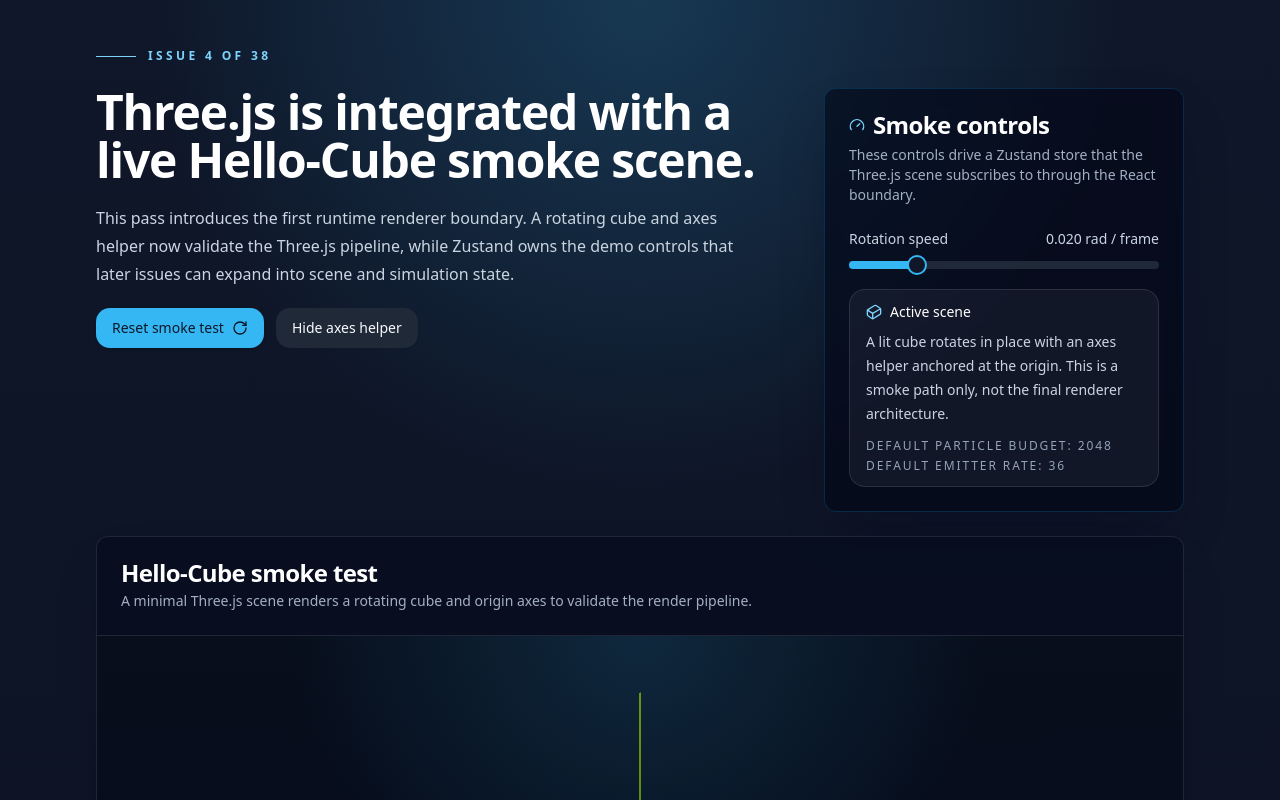
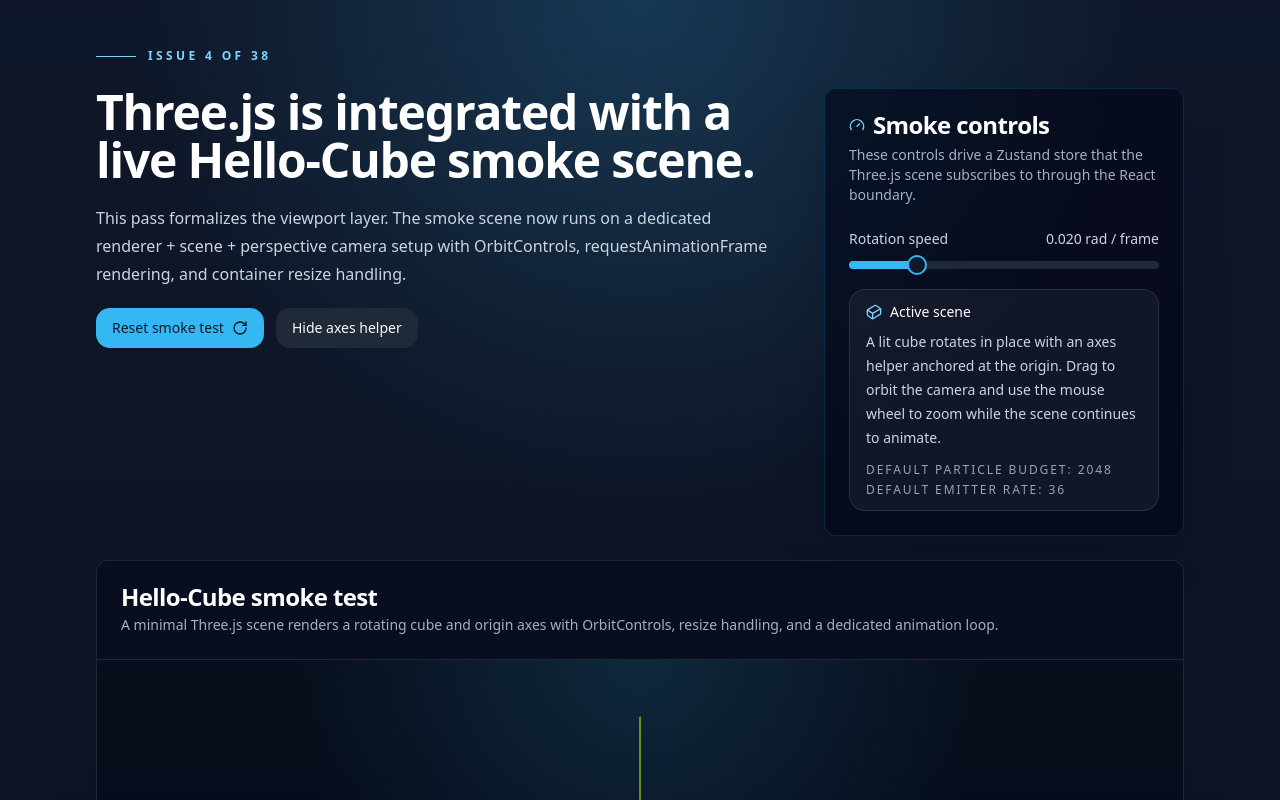
Before and after one commit to mtplayground/Alex-Hou-2024-test-25, a React (Vite) app: page / in a window 1280 px wide. Shown: the top 800 px of the page. Built offline with nearby package versions, Linux system fonts and the light colour scheme.

Commit message:
feat: Three.js renderer + scene + perspective camera + OrbitControls

```diff
--- a/src/render/helloCube.ts
+++ b/src/render/helloCube.ts
@@ -1,4 +1,5 @@
 import * as THREE from 'three'
+import { createThreeViewport } from '@/render/threeViewport'
 
 interface HelloCubeState {
   rotationSpeed: number
@@ -15,17 +16,15 @@
   container: HTMLElement,
   initialState: HelloCubeState,
 ): HelloCubeController {
-  const renderer = new THREE.WebGLRenderer({
-    alpha: true,
-    antialias: true,
+  const viewport = createThreeViewport({
+    cameraPosition: [2.8, 2.4, 3.6],
+    container,
+    target: [0, 0, 0],
   })
-  renderer.setPixelRatio(Math.min(window.devicePixelRatio, 2))
-  renderer.setClearAlpha(0)
-
-  const scene = new THREE.Scene()
-  const camera = new THREE.PerspectiveCamera(45, 1, 0.1, 100)
-  camera.position.set(2.8, 2.4, 3.6)
-  camera.lookAt(0, 0, 0)
+  const { controls, scene } = viewport
+  controls.maxDistance = 8
+  controls.minDistance = 2
+  controls.enablePan = false
 
   const ambientLight = new THREE.AmbientLight(0xffffff, 1.6)
   const directionalLight = new THREE.DirectionalLight(0x7dd3fc, 2.6)
@@ -48,50 +47,18 @@
   axesHelper.visible = initialState.showAxes
   scene.add(axesHelper)
 
-  container.appendChild(renderer.domElement)
-
-  let disposed = false
-  let animationFrame = 0
   let rotationSpeed = initialState.rotationSpeed
-
-  const resize = () => {
-    const width = Math.max(container.clientWidth, 1)
-    const height = Math.max(container.clientHeight, 1)
-
-    camera.aspect = width / height
-    camera.updateProjectionMatrix()
-    renderer.setSize(width, height, false)
-  }
-
-  const resizeObserver = new ResizeObserver(() => {
-    resize()
-  })
-  resizeObserver.observe(container)
-  resize()
-
-  const renderFrame = () => {
-    if (disposed) {
-      return
-    }
-
+  viewport.start(() => {
     cube.rotation.y += rotationSpeed
     cube.rotation.x += rotationSpeed * 0.5
-    renderer.render(scene, camera)
-    animationFrame = window.requestAnimationFrame(renderFrame)
-  }
-
-  renderFrame()
+  })
 
   return {
     dispose: () => {
-      disposed = true
-      window.cancelAnimationFrame(animationFrame)
-      resizeObserver.disconnect()
       scene.remove(cube, axesHelper, ambientLight, directionalLight)
       cube.geometry.dispose()
       cube.material.dispose()
-      renderer.dispose()
-      renderer.domElement.remove()
+      viewport.dispose()
     },
     setAxesVisible: (showAxes) => {
       axesHelper.visible = showAxes
--- a/src/render/index.ts
+++ b/src/render/index.ts
@@ -2,5 +2,5 @@
   path: 'src/render',
   title: 'Rendering layer',
   description:
-    'Three.js setup now boots a rotating cube smoke scene here, and later issues can expand it into the full fluid renderer.',
+    'Three.js setup now includes a reusable viewport with renderer, scene, camera, OrbitControls, and a cube smoke scene on top.',
 }
--- /dev/null
+++ b/src/render/threeViewport.ts
@@ -0,0 +1,92 @@
+import * as THREE from 'three'
+import { OrbitControls } from 'three/examples/jsm/controls/OrbitControls.js'
+
+interface CreateThreeViewportOptions {
+  cameraPosition: [number, number, number]
+  container: HTMLElement
+  target: [number, number, number]
+}
+
+export interface ThreeViewport {
+  camera: THREE.PerspectiveCamera
+  controls: OrbitControls
+  dispose: () => void
+  renderer: THREE.WebGLRenderer
+  scene: THREE.Scene
+  start: (onFrame: (deltaSeconds: number) => void) => void
+}
+
+export function createThreeViewport({
+  cameraPosition,
+  container,
+  target,
+}: CreateThreeViewportOptions): ThreeViewport {
+  const renderer = new THREE.WebGLRenderer({
+    alpha: true,
+    antialias: true,
+  })
+  renderer.setPixelRatio(Math.min(window.devicePixelRatio, 2))
+  renderer.setClearAlpha(0)
+
+  const scene = new THREE.Scene()
+  const camera = new THREE.PerspectiveCamera(45, 1, 0.1, 100)
+  camera.position.set(...cameraPosition)
+
+  const controls = new OrbitControls(camera, renderer.domElement)
+  controls.enableDamping = true
+  controls.dampingFactor = 0.08
+  controls.target.set(...target)
+  controls.update()
+
+  container.appendChild(renderer.domElement)
+
+  let animationFrame = 0
+  let disposed = false
+
+  const resize = () => {
+    const width = Math.max(container.clientWidth, 1)
+    const height = Math.max(container.clientHeight, 1)
+
+    camera.aspect = width / height
+    camera.updateProjectionMatrix()
+    renderer.setSize(width, height, false)
+  }
+
+  const resizeObserver = new ResizeObserver(() => {
+    resize()
+  })
+  resizeObserver.observe(container)
+  resize()
+
+  return {
+    camera,
+    controls,
+    dispose: () => {
+      disposed = true
+      window.cancelAnimationFrame(animationFrame)
+      resizeObserver.disconnect()
+      controls.dispose()
+      renderer.dispose()
+      renderer.domElement.remove()
+    },
+    renderer,
+    scene,
+    start: (onFrame) => {
+      const clock = new THREE.Clock()
+
+      const renderFrame = () => {
+        if (disposed) {
+          return
+        }
+
+        const deltaSeconds = clock.getDelta()
+        onFrame(deltaSeconds)
+        controls.update()
+        renderer.render(scene, camera)
+        animationFrame = window.requestAnimationFrame(renderFrame)
+      }
+
+      renderFrame()
+    },
+  }
+}
--- a/src/ui/AppShell.tsx
+++ b/src/ui/AppShell.tsx
@@ -44,10 +44,10 @@
               Three.js is integrated with a live Hello-Cube smoke scene.
             </h1>
             <p className="max-w-2xl text-base leading-7 text-slate-300">
-              This pass introduces the first runtime renderer boundary. A
-              rotating cube and axes helper now validate the Three.js pipeline,
-              while Zustand owns the demo controls that later issues can expand
-              into scene and simulation state.
+              This pass formalizes the viewport layer. The smoke scene now runs
+              on a dedicated renderer + scene + perspective camera setup with
+              OrbitControls, requestAnimationFrame rendering, and container
+              resize handling.
             </p>
             <div className="flex flex-wrap items-center gap-3">
               <Button className="gap-2" onClick={reset}>
@@ -92,8 +92,8 @@
                 </div>
                 <p className="mt-2 leading-6 text-slate-300">
                   A lit cube rotates in place with an axes helper anchored at
-                  the origin. This is a smoke path only, not the final renderer
-                  architecture.
+                  the origin. Drag to orbit the camera and use the mouse wheel
+                  to zoom while the scene continues to animate.
                 </p>
                 <div className="mt-3 grid gap-1 text-xs uppercase tracking-[0.16em] text-slate-400">
                   <span>
--- a/src/ui/HelloCubeCanvas.tsx
+++ b/src/ui/HelloCubeCanvas.tsx
@@ -60,8 +60,8 @@
       <CardHeader className="border-b border-white/10">
         <CardTitle className="text-white">Hello-Cube smoke test</CardTitle>
         <CardDescription>
-          A minimal Three.js scene renders a rotating cube and origin axes to
-          validate the render pipeline.
+          A minimal Three.js scene renders a rotating cube and origin axes with
+          OrbitControls, resize handling, and a dedicated animation loop.
         </CardDescription>
       </CardHeader>
       <CardContent className="p-0">
```
Also changed, not shown: 1 other file (tests, documents, lock files or other folders).
